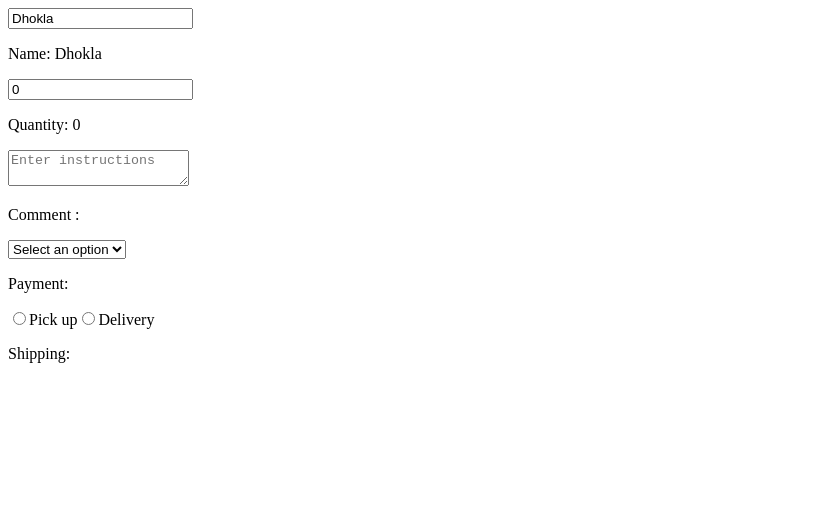
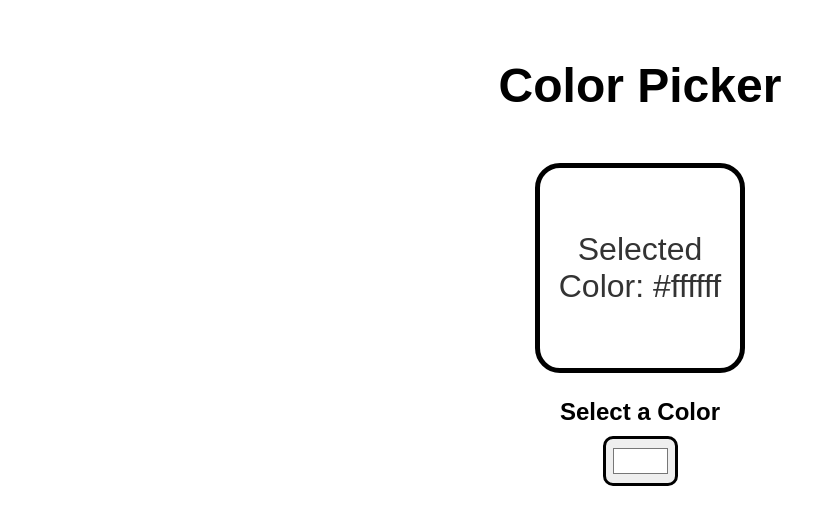
Before and after one commit to Shakshikumari25/React, a React (Vite) app in the folder React2/: page / in a window 1280 px wide. Shown: the top 524 px of the page, without its empty margins (0-836 px from the left). Built offline with nearby package versions, Linux system fonts and the light colour scheme.

Commit message:
Color Picker

```diff
--- a/React2/src/App.jsx
+++ b/React2/src/App.jsx
@@ -1,12 +1,14 @@
-import MyComp from "./Mycomponent"
+// import MyComp from "./Mycomponent"
 // import Counter from "./Counter"
+import ColorPicker from "./Colorpicker"
 
 function App() {
 
   return (
     <>
-      <MyComp/>
+      {/* <MyComp/> */}
       {/* <Counter/> */}
+      <ColorPicker/>
     </>
   )
 }
--- /dev/null
+++ b/React2/src/Colorpicker.jsx
@@ -0,0 +1,23 @@
+import React, {useState} from "react"
+
+function ColorPicker(){
+
+    const[color, setColor] = useState("#ffffff")
+
+    function pickColor(event){
+        setColor(event.target.value);
+    }
+
+    return(
+        <div className="colorPicker">
+           <h1>Color Picker</h1>
+           <div className="color-display" style={{backgroundColor: color}}>
+                <p>Selected Color: {color}</p>
+           </div>
+           <label>Select a Color</label>
+           <input type="color" value={color} onChange={pickColor} />
+        </div>
+    )
+}
+
+export default ColorPicker
--- a/React2/src/index.css
+++ b/React2/src/index.css
@@ -1,4 +1,4 @@
-.Counter-container{
+/* .Counter-container{
   text-align: center;
   font-family: 'Segoe UI', Tahoma, Geneva, Verdana, sans-serif;
 }
@@ -24,4 +24,54 @@
 
 .counter-button:hover{
   background-color: blueviolet;
+} */
+
+
+/* COLOR PICKER */
+
+body{
+  font-family: Arial, Helvetica, sans-serif;
 }
+
+.colorPicker{
+  display: flex;
+  flex-direction: column;
+  align-items: center;
+}
+
+h1{
+  margin: 50px;
+  font-size: 3rem;
+}
+
+.color-display{
+  width: 200px;
+  height: 200px;
+  display: flex;
+  justify-content: center;
+  align-items: center;
+  border: 5px solid black;
+  border-radius: 25px;
+  margin-bottom: 25px;
+  transition: 0.25s ease;
+}
+
+.color-display p{
+  color: hsl(0,0%,20%);
+  font-size: 2rem;
+  text-align: center;
+}
+
+label{
+  font-size: 1.5rem;
+  font-weight: bold;
+  margin-bottom: 10px;
+}
+
+input{
+  width: 75px;
+  height: 50px;
+  padding: 5px;
+  border-radius: 10px;
+  border: 3px solid black;
+}
```
